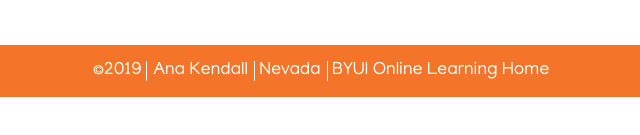
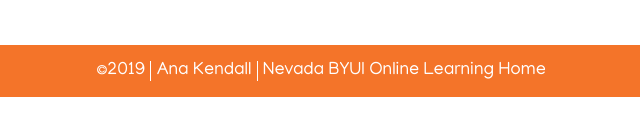
Before and after one commit to jumpingjellyfish/jumpingjellyfish.github.io, a plain HTML site: page Lesson3/index.html in a window 1280 px wide. Shown: the part 409-544 px from the top of the page, 319-959 px from the left. Drawn offline with Linux system fonts and the light colour scheme; files that its build step writes are made by us from their sources.

```diff
--- a/Lesson3/css/weatherstyle.css
+++ b/Lesson3/css/weatherstyle.css
@@ -138,7 +138,7 @@
     font-family: 'Manjari', sans-serif;
 }
 
-#year, #country{
+#year{
         border-right: 1.5px solid #ffffff;
         padding-right: 6px;
         font-family: 'Manjari', sans-serif;
```
